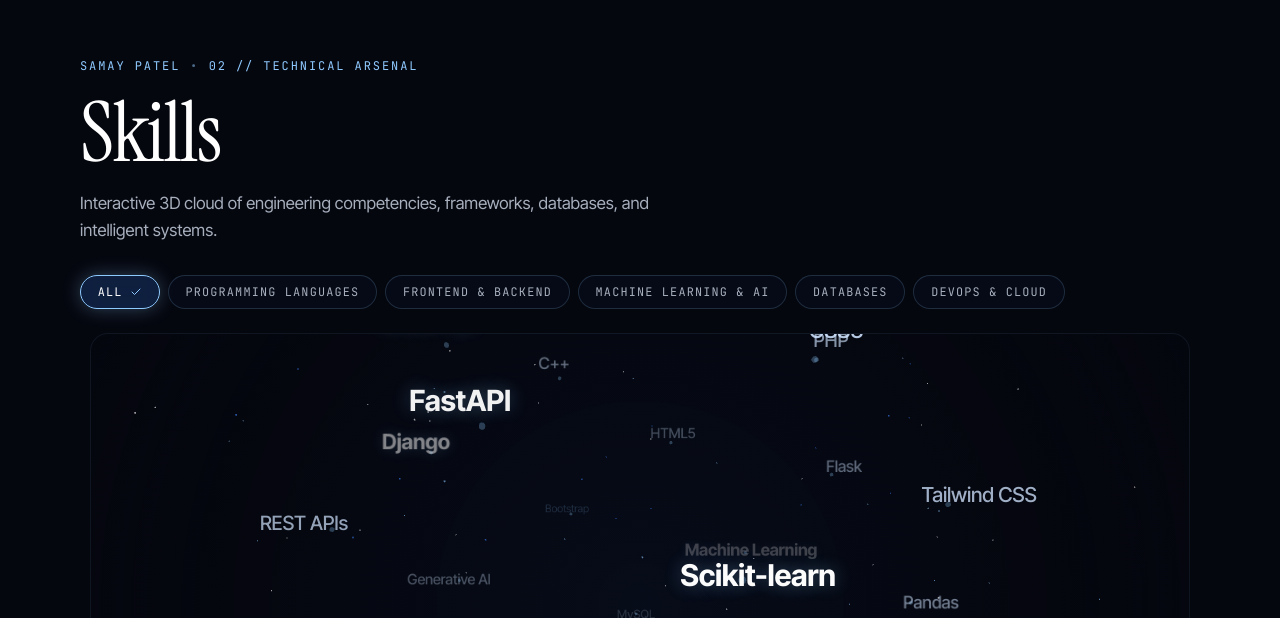
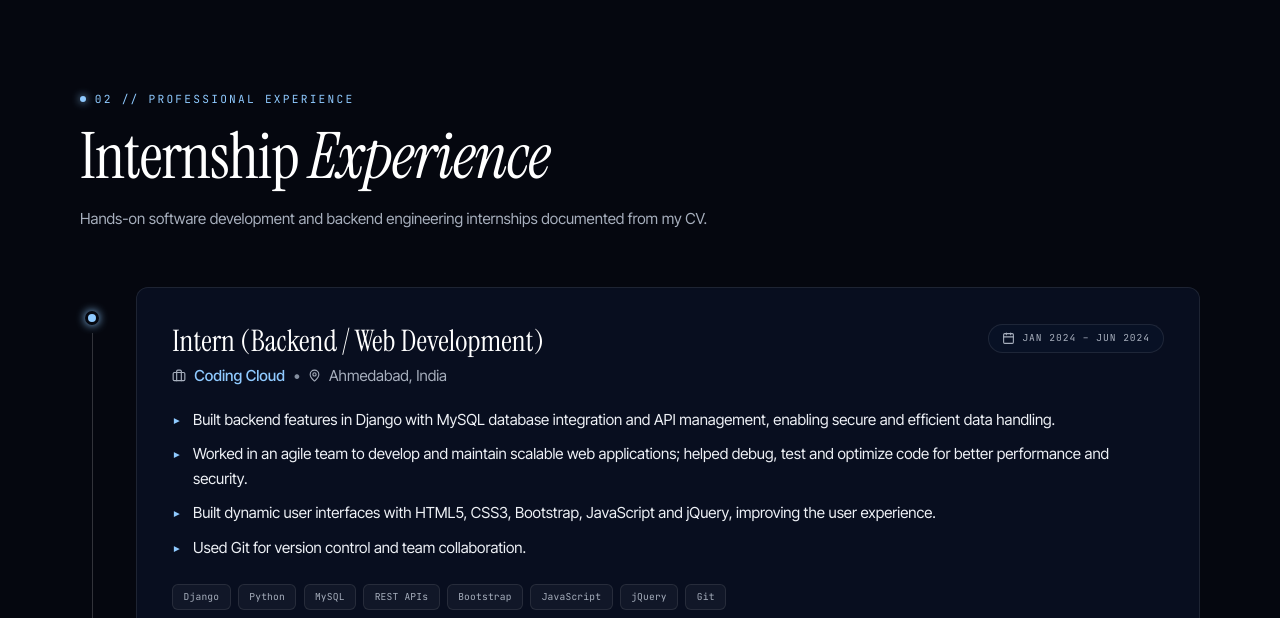
Before and after one commit to Samay-P07/Samay-P07.github.io, a React (Vite) app: page / in a window 1280 px wide. Shown: the part 1902-2520 px from the top of the page. Built offline with nearby package versions, Linux system fonts and the light colour scheme.

Commit message:
refactor(layout): reposition Skills section between Education and Contact with updated sequential numbering and navbar order

```diff
--- a/src/App.jsx
+++ b/src/App.jsx
@@ -37,10 +37,10 @@ export default function App() {
       <main id="main-content">
         <Hero />
         <About />
-        <Skills />
         <Experience />
         <Projects />
         <Education />
+        <Skills />
         <Contact />
       </main>
 
--- a/src/components/Education.jsx
+++ b/src/components/Education.jsx
@@ -10,7 +10,7 @@ export default function Education() {
         {/* Section Header */}
         <div className="section-header">
           <div className="section-tag">
-            <span>05 // ACADEMIC BACKGROUND &amp; LANGUAGES</span>
+            <span>04 // ACADEMIC BACKGROUND &amp; LANGUAGES</span>
           </div>
           <h2 className="section-title">
             Education &amp; <span className="font-serif-italic">Languages</span>
--- a/src/components/Experience.jsx
+++ b/src/components/Experience.jsx
@@ -10,7 +10,7 @@ export default function Experience() {
         {/* Section Header */}
         <div className="section-header">
           <div className="section-tag">
-            <span>03 // PROFESSIONAL EXPERIENCE</span>
+            <span>02 // PROFESSIONAL EXPERIENCE</span>
           </div>
           <h2 className="section-title">
             Internship <span className="font-serif-italic">Experience</span>
--- a/src/components/Navbar.jsx
+++ b/src/components/Navbar.jsx
@@ -6,10 +6,10 @@ import { PORTFOLIO_DATA } from '../data/portfolioData';
 const NAV_ITEMS = [
   { id: 'home', label: 'Home' },
   { id: 'about', label: 'About' },
-  { id: 'skills', label: 'Skills' },
   { id: 'experience', label: 'Experience' },
   { id: 'projects', label: 'Projects' },
   { id: 'education', label: 'Education' },
+  { id: 'skills', label: 'Skills' },
   { id: 'contact', label: 'Contact' }
 ];
 
--- a/src/components/Projects.jsx
+++ b/src/components/Projects.jsx
@@ -17,7 +17,7 @@ export default function Projects() {
         {/* Section Header */}
         <div className="section-header">
           <div className="section-tag">
-            <span>04 // FEATURED PROJECTS</span>
+            <span>03 // FEATURED PROJECTS</span>
           </div>
           <h2 className="section-title">
             Academic &amp; <span className="font-serif-italic">Engineering Projects</span>
--- a/src/components/Skills.jsx
+++ b/src/components/Skills.jsx
@@ -315,7 +315,7 @@ export default function Skills() {
           <div className="skills-author-callsign">
             <span>SAMAY PATEL</span>
             <span className="callsign-sep">•</span>
-            <span className="callsign-tag">02 // TECHNICAL ARSENAL</span>
+            <span className="callsign-tag">05 // TECHNICAL ARSENAL</span>
           </div>
 
           <h2 className="skills-headline">
```
